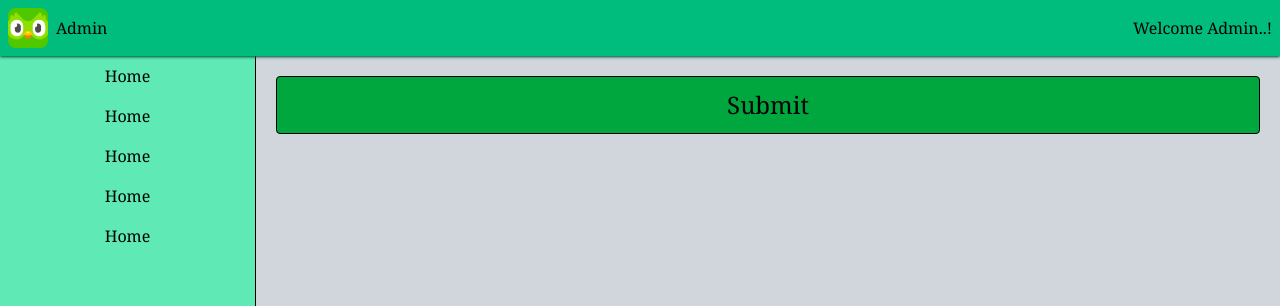
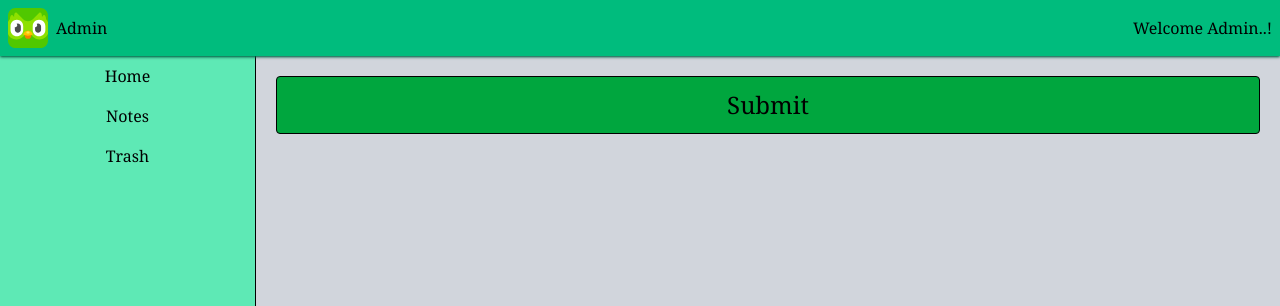
Before and after one commit to PoovarasanMoorthy29/Learn-Angular, an Angular app: page / in a window 1280 px wide. Shown: the top 306 px of the page. Built offline with nearby package versions, Linux system fonts and the light colour scheme.

Commit message:
Learn: add nav items dynamically

```diff
--- a/src/shared/side-bar/side-bar-item/side-bar-item.html
+++ b/src/shared/side-bar/side-bar-item/side-bar-item.html
@@ -1 +1 @@
-<a href="" class="block  transition-all duration-700 text-center py-2 hover:bg-emerald-400">Home</a>
+<a [href]="menuDetails.path" class="block  transition-all duration-700 text-center py-2 hover:bg-emerald-400">{{menuDetails.name}}</a>
--- a/src/shared/side-bar/side-bar-item/side-bar-item.ts
+++ b/src/shared/side-bar/side-bar-item/side-bar-item.ts
@@ -1,4 +1,4 @@
-import { Component } from '@angular/core';
+import { Component ,Input} from '@angular/core';
 
 @Component({
   imports: [],
@@ -6,4 +6,6 @@ import { Component } from '@angular/core';
   styleUrl: './side-bar-item.css',
   templateUrl: './side-bar-item.html',
 })
-export class SideBarItem {}
+export class SideBarItem {
+  @Input() menuDetails!:{name:string,path:string};
+}
--- a/src/shared/side-bar/side-bar.html
+++ b/src/shared/side-bar/side-bar.html
@@ -1,5 +1,3 @@
-<app-side-bar-item></app-side-bar-item>
-<app-side-bar-item></app-side-bar-item>
-<app-side-bar-item></app-side-bar-item>
-<app-side-bar-item></app-side-bar-item>
-<app-side-bar-item></app-side-bar-item>
+<app-side-bar-item [menuDetails]="routes[0]"></app-side-bar-item>
+<app-side-bar-item [menuDetails]="routes[1]" ></app-side-bar-item>
+<app-side-bar-item [menuDetails]="routes[2]"></app-side-bar-item>
--- a/src/shared/side-bar/side-bar.ts
+++ b/src/shared/side-bar/side-bar.ts
@@ -7,4 +7,10 @@ import { SideBarItem } from './side-bar-item/side-bar-item';
   styleUrl: './side-bar.css',
   templateUrl: './side-bar.html',
 })
-export class SideBar {}
+export class SideBar {
+  routes = [
+    { name: 'Home', path: '/home' },
+    { name: 'Notes', path: '/notes' },
+    { name: 'Trash', path: '/trash' },
+  ];
+}
```
